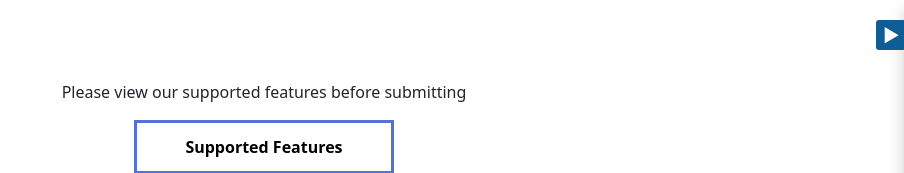
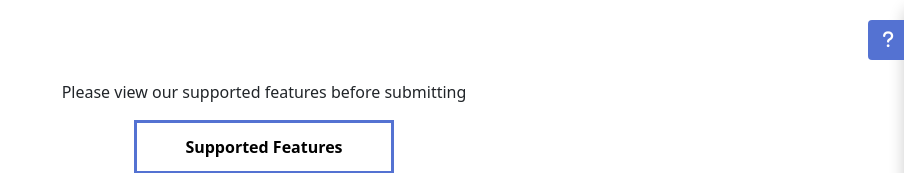
Before and after one commit to dewitte0210/CS458_002_MathiasDieCompany, a React (Create React App) app in the folder FrontEnd/file-submission/: page / in a window 1280 px wide. Shown: the top 173 px of the page, without its empty margins (376-1280 px from the left). Built offline with nearby package versions, Linux system fonts and the light colour scheme.

Commit message:
Updated visuals

```diff
--- a/FrontEnd/file-submission/src/Components/UserManual.jsx
+++ b/FrontEnd/file-submission/src/Components/UserManual.jsx
@@ -121,7 +121,7 @@ export default function UserManual (){
               className={`${styles["manual-toggle-button"]} ${isManualHidden ? styles["button-slide-out"] : styles["button-slide-in"]}`}
               onClick={() => setIsManualHidden(prev => !prev)}
           >
-              {isManualHidden ? "▶" : "◀"}
+              {isManualHidden ? < i className='fa-solid fa-question'></i> : <i className='fa-solid fa-caret-right'></i>}
           </button>
 
         {/* Manual Panel */}
--- a/FrontEnd/file-submission/src/Components/UserManual.module.css
+++ b/FrontEnd/file-submission/src/Components/UserManual.module.css
@@ -205,38 +205,33 @@ canvas {
 
 @keyframes slide-in-button {
     from {
-/*        transform: translateX(100%);*/
-        right: 1vw;
+        right: 1.25vw;
     }
     to {
-/*        transform: translateX(-1165%);*/
-        right: 39vw;
+        right: 39.25vw;
     }
 }
 
 @keyframes slide-out-button {
     from {
-/*        transform: translateX(-1165%);*/
-        right: 39vw;
+        right: 39.25vw;
     }
 
     to {
-/*        transform: translateX(100%);*/
-        right: 1vw;
+        right: 1.25vw;
     }
 }
 
 .manual-toggle-button {
     position: fixed;
     top: 20px;
-    right: 2.4vw;
     transform: translateX(50%);
-    background-color: #0e5d95;
+    background-color: #5472d2;
     color: white;
     border: none;
     border-radius: 10%;
-    width: 30px;
-    height: 30px;
+    width: 40px;
+    height: 40px;
     z-index: 1001;
     cursor: pointer;
     font-size: 18px;
@@ -257,22 +252,27 @@ canvas {
 
 .manual-sidebar {
     width: 135px; /* Adjusted width to keep the sidebar proportional */
-  background-color: #0e5d95;
+    background-color: #5472d2;
     color: white;
     padding: 10px;
     box-sizing: border-box;
     overflow-y: auto;
 }
 
+.manual-sidebar li {
+    line-height: 1;
+    margin-bottom: 1rem;
+}
+
 .manual-sidebar ul {
     list-style: none;
     padding: 0;
+    margin: 10px 0;
 }
 
 .manual-sidebar ul li {
   cursor: pointer;
   color: #ffffff;
-  margin: 10px 0;
   transition: color 0.3s ease;
 }
 
```
Lines whose indentation alone changed are shown as unchanged.
